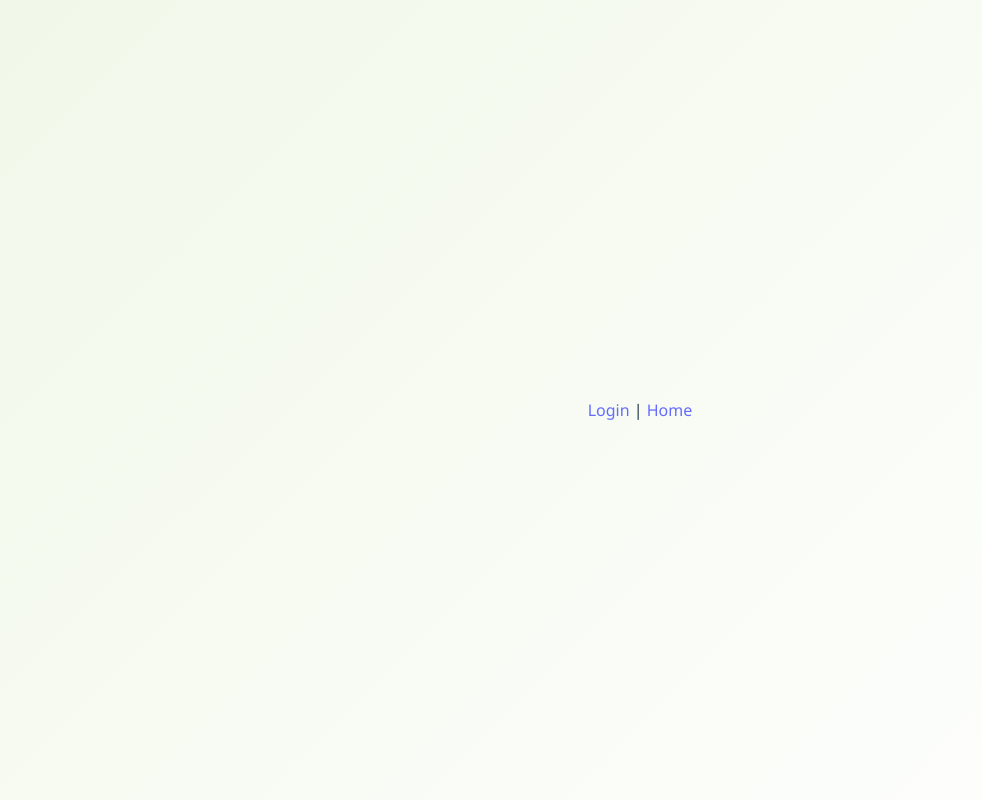
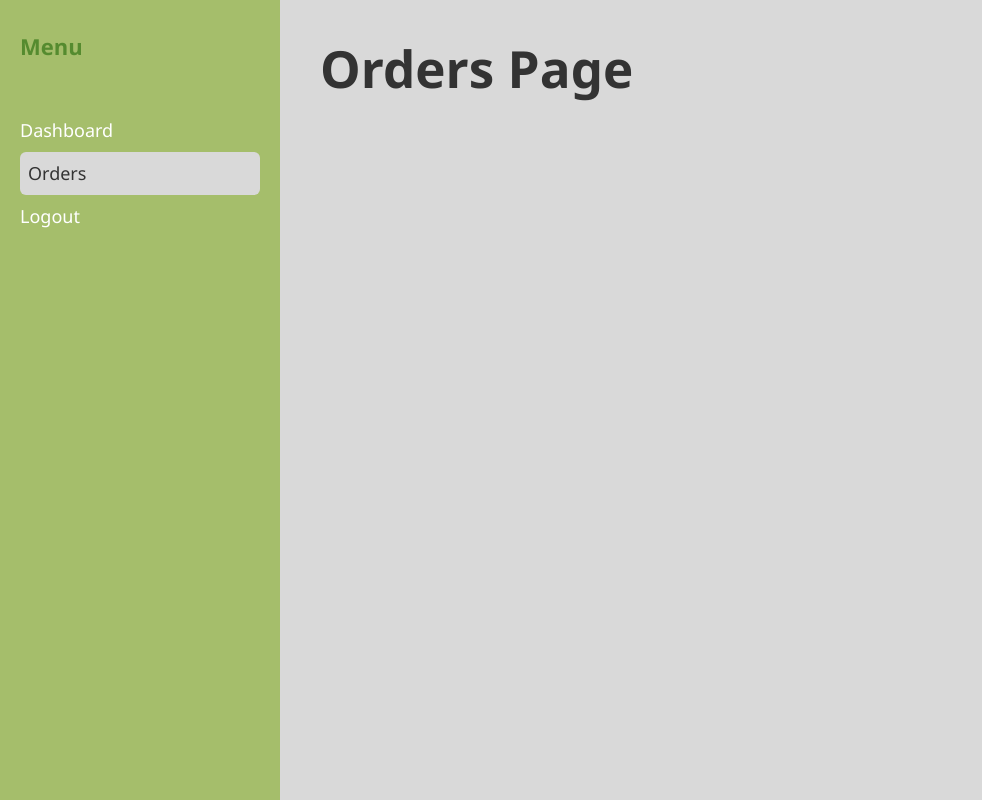
Before and after one commit to kriti0607/Bookmate-Admin, a React (Vite) app: page /orders in a window 1280 px wide. Before the commit this address had no page. Shown: the whole page, without its empty margins (0-982 px from the left). Built offline with nearby package versions, Linux system fonts and the light colour scheme.

Commit message:
BKAD-02:Completed with the color theme

```diff
--- a/src/App.tsx
+++ b/src/App.tsx
@@ -1,27 +1,17 @@
-import { BrowserRouter as Router, Routes, Route, Link } from 'react-router-dom';
-import './App.css';
+import React from "react";
+import { BrowserRouter as Router, Routes, Route } from "react-router-dom";
 
-import LoginPage from './LoginPage/LoginPage';
-import HomePage from './HomePage/HomePage';
+import LoginPage from "./LoginPage/LoginPage";
+import Dashboard from "./Dashboard/Dashboard";
+import Orders from "./Orders/Orders";
 
 const App: React.FC = () => {
-
   return (
-
-      <div>
-        {/* Logo Section */}
-        {/* Navigation for Routing */}
-        <nav style={{ marginTop: "20px" }}>
-          <Link to="/">Login</Link> | <Link to="/home">Home</Link>
-        </nav>
-
-        {/* Routing Section */}
-        <Routes>
-          <Route path="/" element={<LoginPage />} />
-          <Route path="/home" element={<HomePage />} />
-        </Routes>
-      </div>
-
+      <Routes>
+        <Route path="/" element={<LoginPage />} />
+        <Route path="/dashboard" element={<Dashboard />} />
+        <Route path="/orders" element={<Orders />} />
+      </Routes>
   );
 };
 
--- /dev/null
+++ b/src/Dashboard/Dashboard.css
@@ -0,0 +1,53 @@
+.dashboard-container {
+    display: flex;
+    height: 100vh;
+    width: 100%;
+    font-family: 'Segoe UI', sans-serif;
+  }
+
+  .sidebar {
+    width: 240px;
+    background-color:#A5BE6B;
+    color: white;
+    padding: 20px;
+    display: flex;
+    flex-direction: column;
+  }
+
+  .sidebar-title {
+    font-size: 22px;
+    font-weight: bold;
+    margin-bottom: 30px;
+  }
+
+  .sidebar-nav {
+    display: flex;
+    flex-direction: column;
+    gap: 16px;
+  }
+
+  .nav-link {
+    color: white;
+    text-decoration: none;
+    font-size: 18px;
+    padding: 8px 0;
+    transition: background 0.2s ease;
+  }
+
+  .nav-link:hover,
+  .nav-link.active {
+    background-color:#d9d9d9 ;
+    border-radius: 6px;
+    padding-left: 8px;
+  }
+
+  .main-content {
+    flex: 1;
+    padding: 40px;
+    background-color: #d9d9d9;
+  }
+
+  .main-content h1 {
+    margin: 0;
+    color: #333;
+  }
--- /dev/null
+++ b/src/Dashboard/Dashboard.tsx
@@ -0,0 +1,46 @@
+import React from "react";
+import { useNavigate } from "react-router-dom";
+import "./Dashboard.css"; // Ensure this CSS matches Orders.css EXACTLY
+
+const Dashboard: React.FC = () => {
+  const navigate = useNavigate();
+
+  return (
+    <div className="dashboard-container">
+      {/* SIDEBAR (NOW IDENTICAL TO ORDERS) */}
+      <aside className="sidebar">
+        <h2 className="sidebar-title">Menu</h2> {/* Added to match Orders */}
+        <nav className="sidebar-nav">
+          <ul style={{ listStyleType: "none", paddingLeft: 0 }}>
+            <li
+              className="nav-link active" /* Highlight current page */
+              onClick={() => navigate("/dashboard")}
+            >
+              Dashboard
+            </li>
+            <li
+              className="nav-link"
+              onClick={() => navigate("/orders")}
+            >
+              Orders
+            </li>
+            <li
+              className="nav-link"
+              onClick={() => navigate("/")}
+            >
+              Logout
+            </li>
+          </ul>
+        </nav>
+      </aside>
+
+      {/* MAIN CONTENT */}
+      <main className="main-content">
+        <h1>Welcome to Dashboard</h1>
+        {/* Add your dashboard content here */}
+      </main>
+    </div>
+  );
+};
+
+export default Dashboard;
--- a/src/HomePage/HomePage.tsx
+++ /dev/null
@@ -1,11 +0,0 @@
-import React from 'react';
-
-const HomePage: React.FC = () => {
-  return (
-    <div>
-      <h1>Welcome to the Home Page</h1>
-    </div>
-  );
-};
-
-export default HomePage;
--- a/src/LoginPage/LoginPage.css
+++ b/src/LoginPage/LoginPage.css
@@ -1,20 +1,29 @@
 
-html, body {
+html, body, #root {
   height: 100%;
+  width: 100%;
   margin: 0;
   padding: 0;
-    background: linear-gradient(135deg, #f1f8e9, #ffffff);
-    background-repeat: no-repeat;
-    background-size: cover;
-    font-family: 'Segoe UI', sans-serif;
 }
 
+
+.login-container {
+  display: flex;
+  flex-direction: column;
+  align-items: center;
+  justify-content: center;
+  min-height: 100vh;
+  width: 100vw;
+  background: linear-gradient(135deg, #f1f8e9, #ffffff);
+  padding: 0;
+}
 
 .logo {
   width: 420px;
   height: auto;
   margin-bottom: 0;
 }
+
 
 .login-form {
   display: flex;
@@ -60,16 +69,4 @@ h2 {
   font-size: 18px;
   font-weight: bold;
   border: 2px solid #7CB342;
-    border-radius: 8px;
-    margin-top: 20px;
-    width: 100%;
-    cursor: pointer;
-    box-shadow: 0px 2px 6px rgba(124, 179, 66, 0.2);
-    transition: all 0.3s ease;
 }
-
-.login-button:hover {
-    background-color: #7CB342;
-    color: white;
-    box-shadow: 0px 4px 12px rgba(124, 179, 66, 0.4);
-}
--- a/src/LoginPage/LoginPage.tsx
+++ b/src/LoginPage/LoginPage.tsx
@@ -1,7 +1,5 @@
 import React, { useState } from "react";
-
 import { useNavigate } from "react-router-dom";
-
 import "./LoginPage.css";
 
 const LoginPage: React.FC = () => {
@@ -11,7 +9,7 @@ const LoginPage: React.FC = () => {
 
   const handleLogin = () => {
     if (username && password) {
-      navigate("/home");
+      navigate("/Dashboard");
     } else {
       alert("Please enter both username and password.");
     }
@@ -19,8 +17,7 @@ const LoginPage: React.FC = () => {
 
   return (
     <div className="login-container">
-      <img src= "/abc.png" alt="Bookmate Logo" className="logo" />
-
+      <img src="/abc.png" alt="Bookmate Logo" className="logo" />
       <div className="login-form">
         <h2>Login</h2>
         <input
--- /dev/null
+++ b/src/Orders/Orders.css
@@ -0,0 +1,57 @@
+
+.dashboard-container {
+    display: flex;
+    height: 100vh;
+    width: 100%;
+    font-family: 'Segoe UI', sans-serif;
+  }
+
+  .sidebar {
+    width: 240px;
+    background-color: #A5BE6B; /* Same green */
+    color: white;
+    padding: 20px;
+    display: flex;
+    flex-direction: column;
+  }
+
+  .sidebar-title {
+    font-size: 22px;
+    font-weight: bold;
+    margin-bottom: 30px; /* Same spacing */
+  }
+
+  .sidebar-nav {
+    display: flex;
+    flex-direction: column;
+    gap: 16px; /* Same gap between links */
+  }
+
+  .nav-link {
+    color: white;
+    text-decoration: none;
+    font-size: 18px;
+    padding: 8px 0; /* Same padding */
+    transition: background 0.2s ease;
+    cursor: pointer;
+    display: block; /* Ensure hover area matches */
+  }
+
+  .nav-link:hover,
+  .nav-link.active { /* Same hover/active states */
+    background-color: #d9d9d9;
+    border-radius: 6px;
+    padding-left: 8px;
+    color: #333; /* Text color on hover */
+  }
+
+  .main-content {
+    flex: 1;
+    padding: 40px; /* Same padding */
+    background-color: #d9d9d9; /* Same light gray */
+  }
+
+  .main-content h1 {
+    margin: 0; /* Same margin reset */
+    color: #333; /* Same text color */
+  }
--- /dev/null
+++ b/src/Orders/Orders.tsx
@@ -0,0 +1,46 @@
+import React from "react";
+import { useNavigate } from "react-router-dom";
+import "./Orders.css"; // We'll make this identical to Dashboard.css
+
+const Orders: React.FC = () => {
+  const navigate = useNavigate();
+
+  return (
+    <div className="dashboard-container">
+      {/* SIDEBAR (EXACT COPY FROM DASHBOARD) */}
+      <aside className="sidebar">
+        <h2 className="sidebar-title">Menu</h2> {/* Same title */}
+        <nav className="sidebar-nav">
+          <ul style={{ listStyleType: "none", paddingLeft: 0 }}>
+            <li
+              className="nav-link"
+              onClick={() => navigate("/dashboard")}
+            >
+              Dashboard
+            </li>
+            <li
+              className="nav-link active" /* "active" class for current page */
+              onClick={() => navigate("/orders")}
+            >
+              Orders
+            </li>
+            <li
+              className="nav-link"
+              onClick={() => navigate("/")}
+            >
+              Logout
+            </li>
+          </ul>
+        </nav>
+      </aside>
+
+      {/* MAIN CONTENT (SAME STRUCTURE) */}
+      <main className="main-content">
+        <h1>Orders Page</h1>
+        {/* Your orders content here */}
+      </main>
+    </div>
+  );
+};
+
+export default Orders;
```
Also changed, not shown: src/main.tsx (+10 -10 lines). Lines whose indentation alone changed are shown as unchanged.
